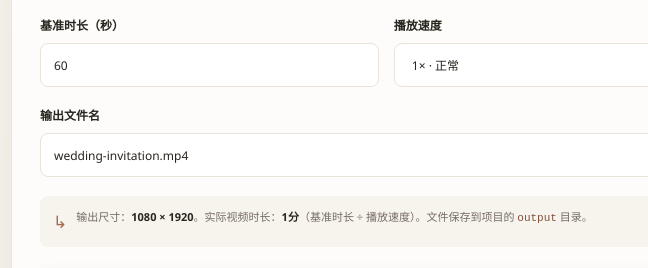
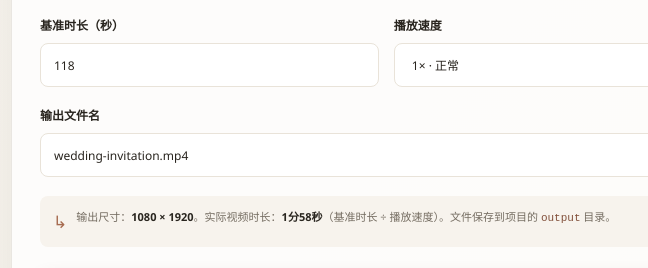
Before and after one commit to luo8862818-creator/wedding-video-tool, a website: page index.html in a window 1280 px wide. Shown: the part 896-1164 px from the top of the page, 49-697 px from the left. Drawn offline with Linux system fonts and the light colour scheme.

Commit message:
ux: set normal-speed duration to invitation timeline length

```diff
--- a/index.html
+++ b/index.html
@@ -41,11 +41,11 @@
         <div class="field-grid">
           <label class="field"><span>画面比例</span><select id="preset"><option value="portrait">9:16 · 抖音竖屏</option><option value="landscape">16:9 · 横屏</option><option value="square">1:1 · 方形</option></select></label>
           <label class="field"><span>帧率</span><select id="fps"><option value="30" selected>30 FPS · 推荐</option><option value="25">25 FPS</option><option value="60">60 FPS</option></select></label>
-          <label class="field"><span>基准时长（秒）</span><input id="duration" type="number" min="5" max="300" step="1" value="60" required></label>
+          <label class="field"><span>基准时长（秒）</span><input id="duration" type="number" min="5" max="300" step="1" value="118" required></label>
           <label class="field"><span>播放速度</span><select id="speed"><option value="0.5">0.5× · 慢速</option><option value="0.75">0.75× · 较慢</option><option value="1" selected>1× · 正常</option><option value="1.25">1.25× · 较快</option><option value="1.5">1.5× · 快速</option><option value="2">2× · 倍速</option></select></label>
           <label class="field field-full"><span>输出文件名</span><input id="output-name" type="text" value="wedding-invitation.mp4" required></label>
         </div>
-        <div class="output-hint"><span class="hint-icon">↳</span><span>输出尺寸：<strong id="resolution-label">1080 × 1920</strong>。实际视频时长：<strong id="actual-duration">60 秒</strong>（基准时长 ÷ 播放速度）。文件保存到项目的 <code>output</code> 目录。</span></div>
+        <div class="output-hint"><span class="hint-icon">↳</span><span>输出尺寸：<strong id="resolution-label">1080 × 1920</strong>。实际视频时长：<strong id="actual-duration">1分58秒</strong>（基准时长 ÷ 播放速度）。文件保存到项目的 <code>output</code> 目录。</span></div>
         <div class="actions"><button id="export-button" class="primary-button" type="submit"><span class="button-icon">▶</span> 开始导出 MP4</button><p>导出期间请保持本地服务运行。逐帧渲染时间取决于页面复杂度和电脑性能。</p></div>
       </form>
       <aside class="status-card">
```
